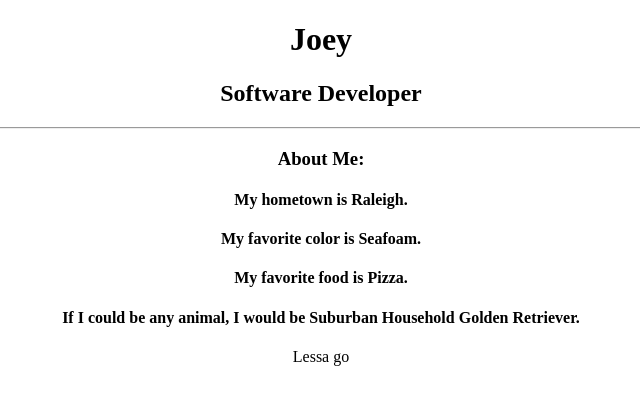
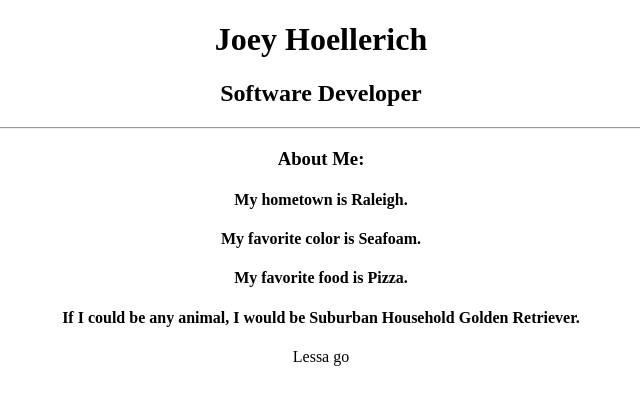
Before and after one commit to JoeyHoellerich/my-first-repo, a plain HTML site: page index.html in a window 1280 px wide. Shown: the whole page, without its empty margins (319-959 px from the left). Drawn offline with Linux system fonts and the light colour scheme.

Commit message:
added last name

```diff
--- a/index.html
+++ b/index.html
@@ -7,7 +7,7 @@
           </head>
           <body>
             <div align="center">
-                <h1>Joey</h1>
+                <h1>Joey Hoellerich</h1>
                 <h2>Software Developer</h2>
                 <hr>
                 <h3>About Me:</h3>
```
